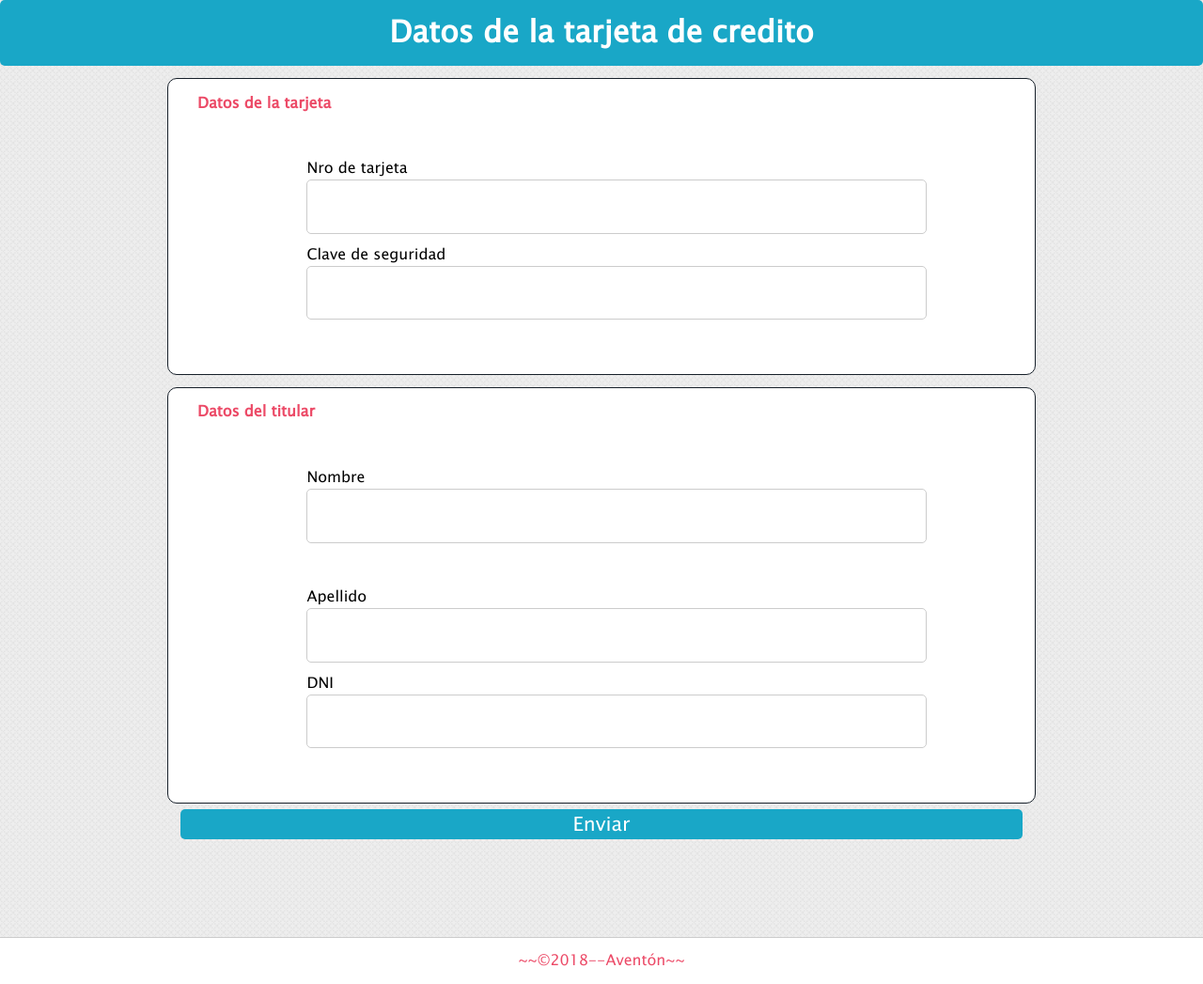
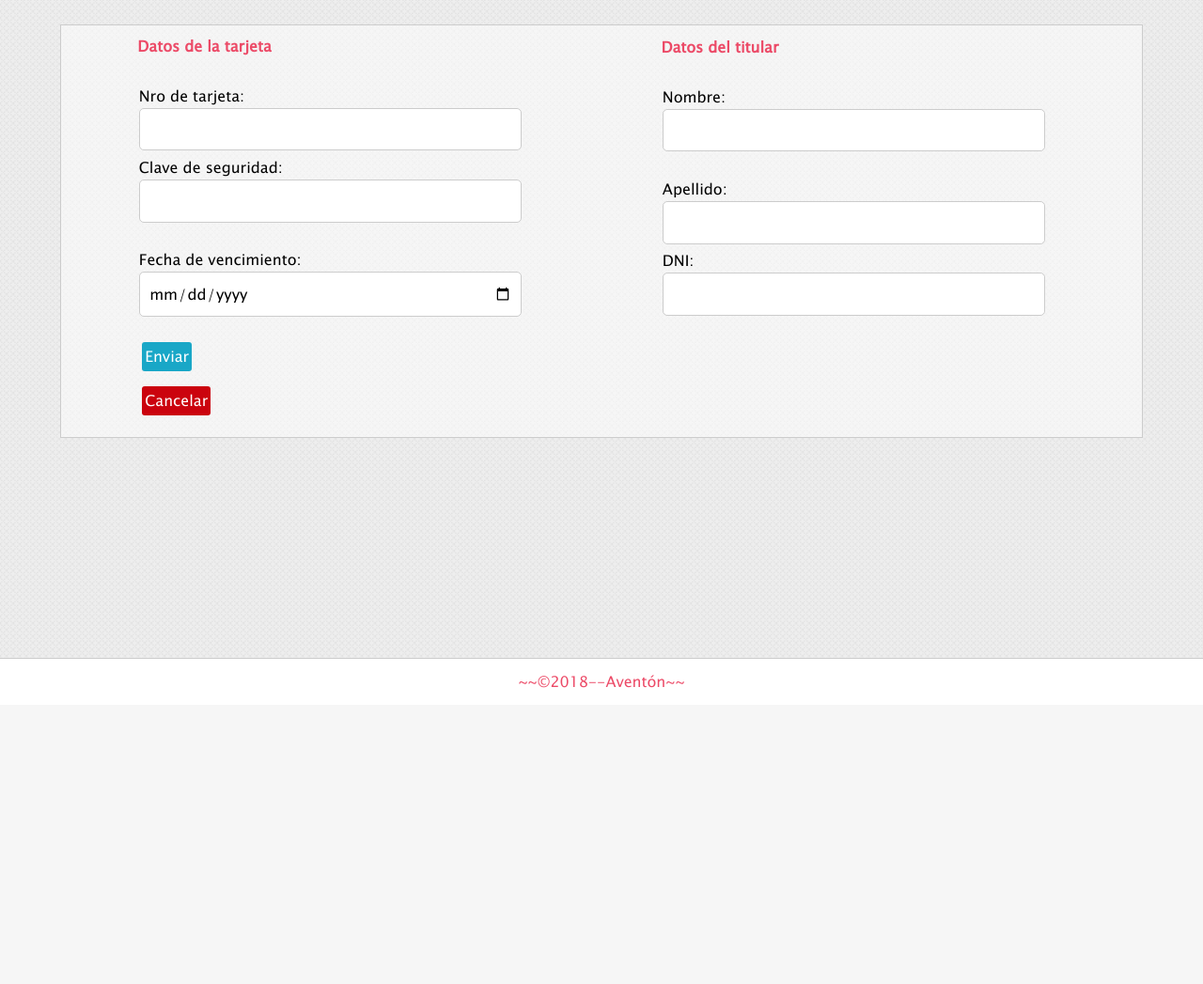
Before and after one commit to aniicossio1997/Grupo-30-D-Soft, a PHP site: page /pago_tarjeta.php?id_viaje=1 in a window 1280 px wide. Shown: the part 100-1147 px from the top of the page at 94% size. After the commit the page ends 850 px from the top, so only its background shows below. Run offline with PHP 8.4, Linux system fonts and the light colour scheme; data that the repository does not hold is empty; some web fonts are replaced.

Commit message:
pago de tarjeta y estitica

```diff
--- a/css/pago_tarjeta.css
+++ b/css/pago_tarjeta.css
@@ -31,3 +31,30 @@
 	width: 70%;
 	margin-left: 15%;
 }
+.linea_2{
+	display: inline-block;
+
+}
+.caja_p{
+	width: 48%;
+
+
+}
+.f1_pago{
+	margin:  0 auto;
+	margin-top: 2%;
+	width: 90%;
+	box-sizing: border-box;
+	border: 1px solid #ccc;
+	padding-bottom: 2%;
+	background-color: rgba(255, 255, 255, 0.5);
+}
+.btn_fp {
+	padding: 3px;
+	font-size: 1em;
+	border-radius: 3px;
+	box-sizing: border-box;
+}
+.in_p{
+	margin-left: 13%;
+}
--- a/pago_tarjeta.php
+++ b/pago_tarjeta.php
@@ -1,45 +1,58 @@
 <?php
 include('header.php');
-//solo hay que validar si la tarjeta es valida.. que complete DNI.. NOMBRE APELLIDO... CLAVE DE LA TARJETA, NUMERO DE LA TARJETA
+//solo hay que validar si la tarjeta es valida.. que complete DNI.. NOMBRE APELLIDO... CLAVE DE LA TARJETA, number DE LA TARJETA
 ?>
-<h1 class="h1-form">Datos de la tarjeta de credito</h1>
-<form id="validar_tarjeta">
-	<article class="article">
+<form class="f1_pago" id="validar_tarjeta" method="POST" action="alta_postulacion.php">
+	<article class="caja_p linea_2" >
 		<div class="titulos">
-	         <b class="color-a title-fv" style="margin-top: 5%;">Datos de la tarjeta</b>
+	         <b class="color-a title-fv in_p" style="margin-top: 5%;">Datos de la tarjeta</b>
 	    </div>
 		<div class="centrar_div">
-			<label class="text">Nro de tarjeta</label>
+			<label class="text">Nro de tarjeta: </label>
 			<span id="error_nro_tarjeta" class="error"></span>
-			<input class="input s1 top focus_azul" id="nro_tarjeta" type="NUMERO"><span class="	msj-viaje" id="msj_fecha"></span>
+			<input class="input s1 top focus_azul" id="nro_tarjeta" type="text" pattern="[0-9]{16}" title="complete con un numero de 16 digitos numericos" ><span class="	msj-viaje" id="msj_fecha"  ></span>
 		</div>
 		<div class="centrar_div" style="margin-top: -4%">
-			<label class="text">Clave de seguridad</label>
+			<label class="text">Clave de seguridad: </label>
 			<span id="error_clave" class="error"></span>
-			<input class="input s1 top focus_azul" type="password" name="clave" id="clave">
+			<input class="input s1 top focus_azul" type="password" name="clave" id="clave" min="0">
+		</div>
+		<div>
+			<label class="text" for="">Fecha de vencimiento:</label>
+			<input class="input s1 top focus_azul" type="date">
 		</div>
 	</article>
-	<article class="article" style="margin-top: 1%">
+	<article class="caja_p linea_2" style="margin-top: 1%">
 		<div class="titulos">
-	         <b class="color-a title-fv" style="margin-top: 5%;">Datos del titular</b>
+	         <b class="color-a title-fv in_p" style="margin-top: 5%;">Datos del titular</b>
 	    </div>
 		<div class="centrar_div">
-			<label class="text">Nombre</label><br>
+			<label class="text">Nombre: </label>
 			<span id="error_nombre" class="error"></span>
-			<input class="input s1 top focus_azul" id="nombre" type="NUMERO"><span class="	msj-viaje" id="msj_fecha"></span>
+			<input class="input s1 top focus_azul" id="nombre" type="text" ><span class="	msj-viaje" id="msj_fecha"></span>
 		</div>
 		<div class="centrar_div">
-			<label class="text">Apellido</label><br>
+			<label class="text">Apellido: </label>
 			<span id="error_apellido" class="error"></span>
-			<input class="input s1 top focus_azul" id="apellido" type="NUMERO"><span class="	msj-viaje" id="msj_fecha"></span>
+			<input class="input s1 top focus_azul" id="apellido" type="text"><span class="	msj-viaje" id="msj_fecha"></span>
 		</div>
 		<div class="centrar_div" style="margin-top: -4%">
-			<label class="text">DNI</label>
+			<label class="text">DNI: </label>
 			<span id="error_dni" class="error"></span>
-			<input class="input s1 top focus_azul" type="NUMERO" name="clave" id="dni">
+			<input class="input s1 top focus_azul" type="text" pattern="[0-9]{8}" title="complete con un numero de 8 digitos numericos" name="clave" id="dni">
+			<input type="hidden" name="id_viaje" value=" <?php echo $_GET['id_viaje']; ?>">
+
+			<input type="hidden" name="id" value="<?php echo $_GET['id'] ?>">
 		</div>
+
+
 	</article>
-    <button  class="bttn text-white fondo-blue btn-form"  type="submit">Enviar</button>
+	<br>
+	<div style="width: 85%; margin: 0 auto;">
+		<button  style="margin-bottom: 2%; display: block;" class=" text-white fondo-blue btn_fp "  type="submit">Enviar</button>
+
+  <a class=" text-white fondo-blue btn_fp " style="background-color:#CB030E;"  href="inicio.php">Cancelar</a></div>
+
 </form>
 
 
```
Also changed, not shown: alta_postulacion.php (+4 -4 lines), inicio.php (+8 -33 lines).
